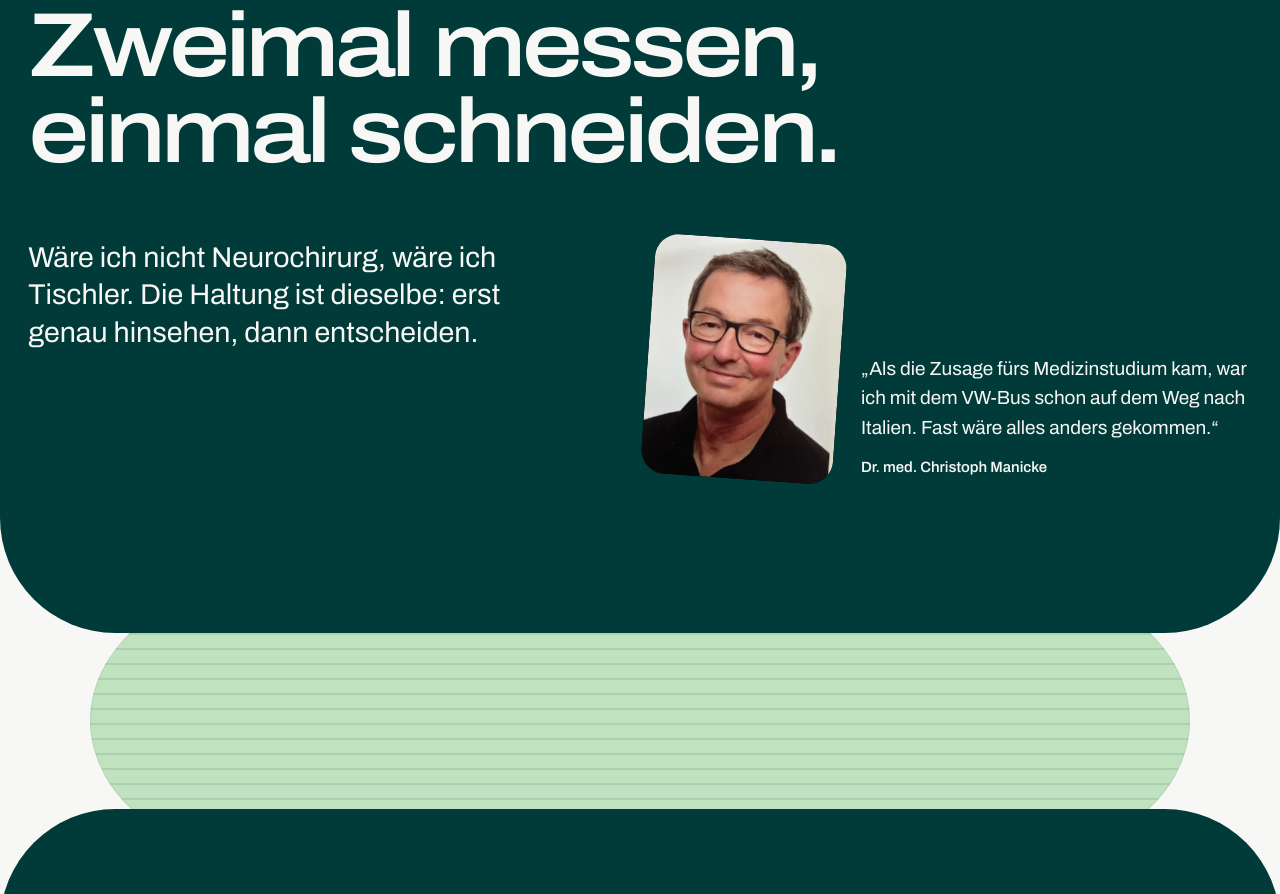
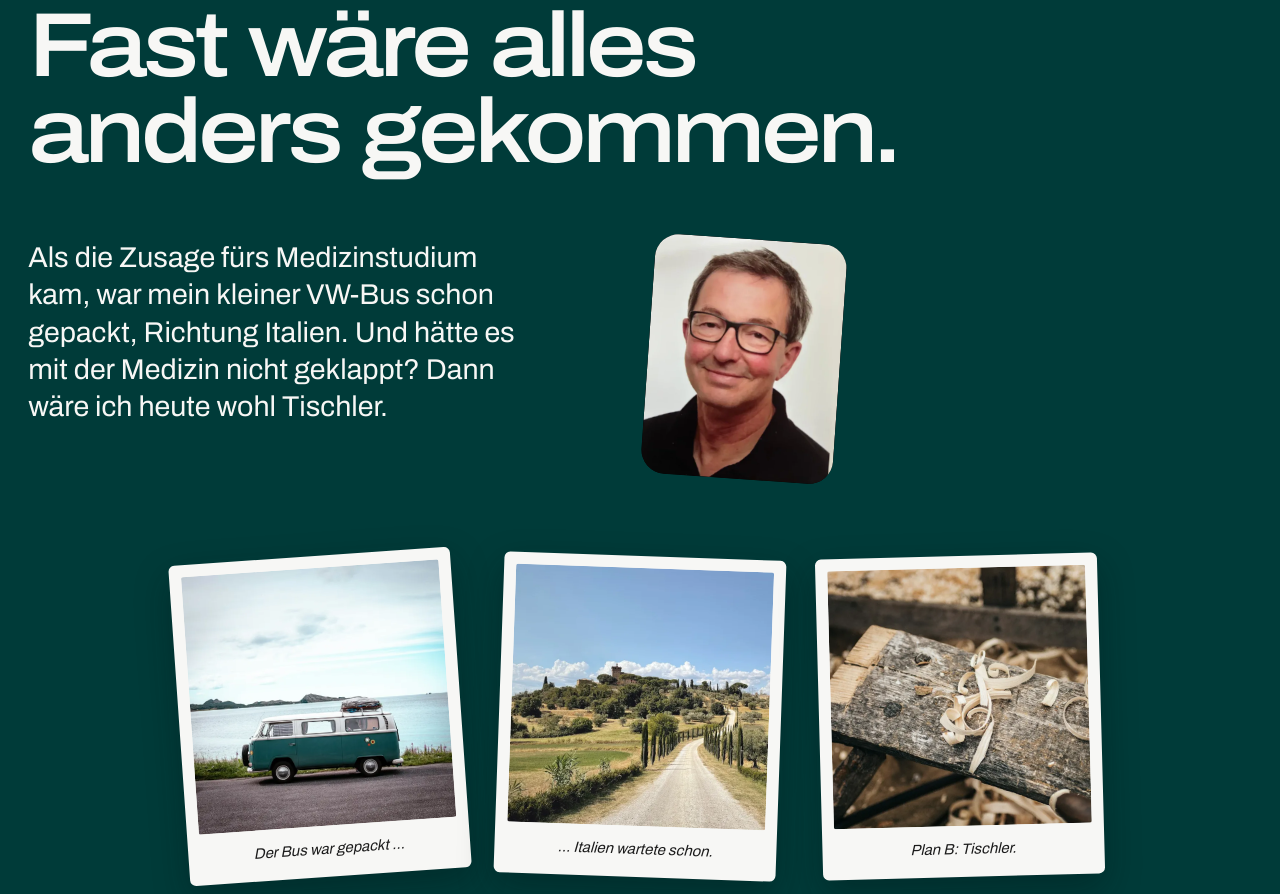
Before and after one commit to seitenschwung/christophmanicke.de, a plain HTML site: page index.html in a window 1280 px wide. Shown: the part 2871-3765 px from the top of the page. Drawn offline with Linux system fonts and the light colour scheme.

Commit message:
Über mich: Geschichte in drei Polaroids statt "Zweimal messen, einmal schneiden"
- Überschrift jetzt "Fast wäre alles anders gekommen."
- VW-Bus nach Italien und Plan B Tischler als kurzer Text plus drei Fotos von Unsplash
  (VW-Bus, Toskana, Hobelspäne) mit Bildunterschriften; Zitatblock entfällt
- Bildnachweis um die Unsplash-Fotos ergänzt

Co-Authored-By: Claude Opus 5.5 <noreply@anthropic.com>

```diff
--- a/index.html
+++ b/index.html
@@ -161,10 +161,12 @@ p { max-width: 62ch; text-wrap: pretty; }
 .intro { position: relative; z-index: 1; border-radius: 0 0 var(--vert-r) var(--vert-r); background: var(--teal); color: var(--paper); min-height: 90svh; padding: clamp(6rem, 12vw, 10rem) var(--margin); }
 .intro h2 { grid-column: 1 / 13; grid-row: 1; font-size: clamp(2rem, 0.4rem + 6.6vw, 7rem); line-height: 0.95; letter-spacing: -0.045em; }
 .intro .statement { grid-column: 1 / 7; grid-row: 2; margin-top: clamp(40px, 5vw, 72px); font-size: var(--step-lead); line-height: 1.3; max-width: 30ch; }
-.intro .quote { grid-column: 9 / 13; grid-row: 2; align-self: end; }
-.intro .quote p + p { margin-top: 0.8em; }
 .intro h2 .line-b { display: block; }
-.intro .quote cite { display: block; margin-top: 14px; font-style: normal; font-weight: 560; font-size: var(--step-small); }
+/* the story in three snapshots */
+.polaroids { grid-column: 1 / 13; grid-row: 3; display: flex; justify-content: center; gap: clamp(16px, 3vw, 44px); margin-top: clamp(48px, 6vw, 96px); padding: 0; list-style: none; }
+.polaroids li { width: clamp(180px, 22vw, 290px); padding: 12px 12px 0; border-radius: 6px; background: var(--paper); color: var(--ink); box-shadow: 0 14px 34px rgba(0, 20, 19, 0.35); rotate: var(--t); }
+.polaroids img { display: block; width: 100%; height: auto; aspect-ratio: 1; object-fit: cover; border-radius: 2px; }
+.polaroids figcaption { padding: 12px 4px 16px; text-align: center; font-size: var(--step-small); font-style: italic; }
 .chip { grid-column: 7 / 9; grid-row: 2; align-self: start; justify-self: center; margin-top: clamp(40px, 5vw, 72px); width: clamp(150px, 15vw, 230px); aspect-ratio: 4 / 5; border-radius: var(--radius); overflow: hidden; rotate: 4deg; background: #000; }
 .chip img { width: 100%; height: 100%; object-fit: cover; object-position: 50% 20%; }
 
@@ -292,7 +294,8 @@ details[open] .plus::after { transform: rotate(0deg); }
   .faq .list { grid-column: 1 / 13; }
   .intro h2 { grid-column: 1 / 13; }
   .intro .statement { grid-column: 1 / 13; }
-  .intro .quote { grid-column: 1 / 13; grid-row: 3; margin-top: 48px; max-width: 52ch; }
+  .polaroids { flex-wrap: wrap; }
+  .polaroids li { width: calc(50% - 12px); max-width: 260px; }
   .chip { display: none; }
   .ask { grid-template-columns: minmax(0, 1fr); }
   .ask-intro { position: static; }
@@ -451,16 +454,17 @@ details[open] .plus::after { transform: rotate(0deg); }
 
   <section class="intro" id="ueber-mich" data-bg="#003b39" data-ink="#f7f7f5" aria-labelledby="intro-title">
     <div class="grid">
-      <h2 id="intro-title" data-reveal><span class="line-b">Zweimal messen,</span> <span class="line-b">einmal schneiden.</span></h2>
+      <h2 id="intro-title" data-reveal><span class="line-b">Fast wäre alles</span> <span class="line-b">anders gekommen.</span></h2>
       <figure class="chip" data-reveal style="--i:2">
         <img src="assets/v2/portrait-manicke.webp" width="528" height="700" alt="Porträt von Dr. med. Christoph Manicke" loading="lazy">
       </figure>
-      <p class="statement" data-reveal style="--i:1">Wäre ich nicht Neurochirurg, wäre ich Tischler. Die Haltung ist dieselbe: erst genau hinsehen, dann entscheiden.</p>
-      <blockquote class="quote" data-reveal style="--i:3">
-        <!-- TODO Manicke: VW-Bus-Anekdote im Wortlaut bestätigen -->
-        <p>„Als die Zusage fürs Medizinstudium kam, war ich mit dem VW-Bus schon auf dem Weg nach Italien. Fast wäre alles anders gekommen.“</p>
-        <cite>Dr. med. Christoph Manicke</cite>
-      </blockquote>
+      <!-- TODO Manicke: VW-Bus-Anekdote im Wortlaut bestätigen -->
+      <p class="statement" data-reveal style="--i:1">Als die Zusage fürs Medizinstudium kam, war mein kleiner VW-Bus schon gepackt, Richtung Italien. Und hätte es mit der Medizin nicht geklappt? Dann wäre ich heute wohl Tischler.</p>
+      <ul class="polaroids" aria-label="Fast wäre alles anders gekommen, in drei Bildern">
+        <li data-reveal style="--i:2; --t:-4deg"><figure><img src="assets/story/vw-bus.webp" width="720" height="720" alt="Ein grün-weißer VW-Bus am Wasser" loading="lazy"><figcaption>Der Bus war gepackt …</figcaption></figure></li>
+        <li data-reveal style="--i:3; --t:2deg"><figure><img src="assets/story/toskana.webp" width="720" height="720" alt="Zypressenallee in der Toskana" loading="lazy"><figcaption>… Italien wartete schon.</figcaption></figure></li>
+        <li data-reveal style="--i:4; --t:-1.5deg"><figure><img src="assets/story/hobelspaene.webp" width="720" height="720" alt="Hobelspäne auf einer Werkbank" loading="lazy"><figcaption>Plan B: Tischler.</figcaption></figure></li>
+      </ul>
     </div>
   </section>
 
@@ -609,7 +613,7 @@ details[open] .plus::after { transform: rotate(0deg); }
       <a class="link" href="impressum.html">Impressum</a>
       <a class="link" href="datenschutz.html">Datenschutz</a>
     </nav>
-    <p class="credits" id="bildnachweis">Bilder über <a class="link" href="https://commons.wikimedia.org">Wikimedia Commons</a>, zugeschnitten und verkleinert: Wirbel, Kupferstich von A. Bell, 1798, Wellcome Collection (CC BY 4.0); Burgstraße Kiel 2017 (CC BY-SA 4.0); Burgstraße 1966, Friedrich Magnussen, Stadtarchiv Kiel (CC BY-SA 3.0 DE); Alter Markt Kiel (CC BY-SA 4.0); Kieler Schloss (CC BY-SA 2.0); Wintermorgen am Eingang zur Kieler Förde, Dan Kollmann (CC BY-SA 4.0); Panorama von Kiel, 1902 (gemeinfrei); Kühlungsborn Strand, Lukas Beck (CC BY 4.0).</p>
+    <p class="credits" id="bildnachweis">Bilder über <a class="link" href="https://commons.wikimedia.org">Wikimedia Commons</a>, zugeschnitten und verkleinert: Wirbel, Kupferstich von A. Bell, 1798, Wellcome Collection (CC BY 4.0); Burgstraße Kiel 2017 (CC BY-SA 4.0); Burgstraße 1966, Friedrich Magnussen, Stadtarchiv Kiel (CC BY-SA 3.0 DE); Alter Markt Kiel (CC BY-SA 4.0); Kieler Schloss (CC BY-SA 2.0); Wintermorgen am Eingang zur Kieler Förde, Dan Kollmann (CC BY-SA 4.0); Panorama von Kiel, 1902 (gemeinfrei); Kühlungsborn Strand, Lukas Beck (CC BY 4.0). Über <a class="link" href="https://unsplash.com">Unsplash</a>: VW-Bus, Hasse Lossius; Toskana, Kristof Van Rentergem; Hobelspäne, Clem Onojeghuo.</p>
     <p class="end">Kiel, 2026</p>
   </div>
 </footer>
```
Also changed, not shown: assets/story/hobelspaene.webp (added), assets/story/toskana.webp (added), assets/story/vw-bus.webp (added).
